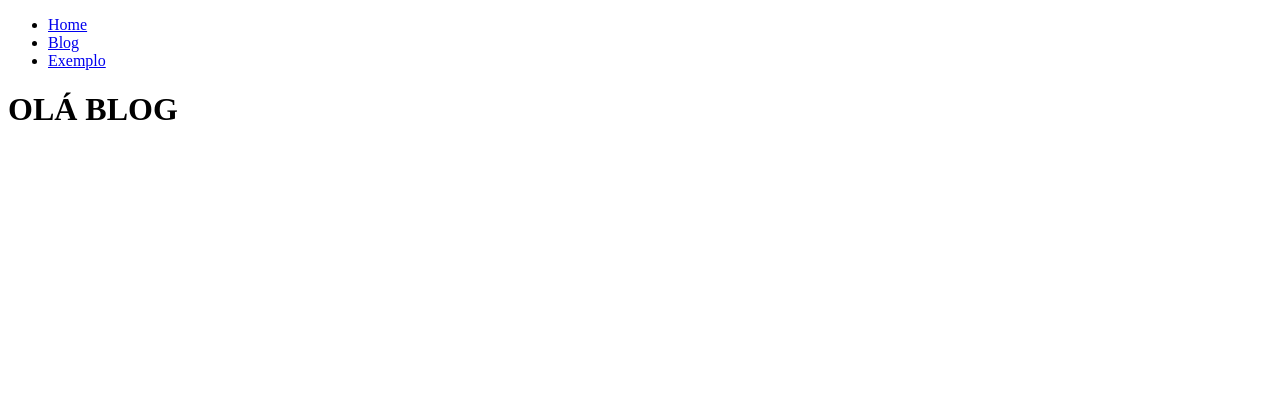
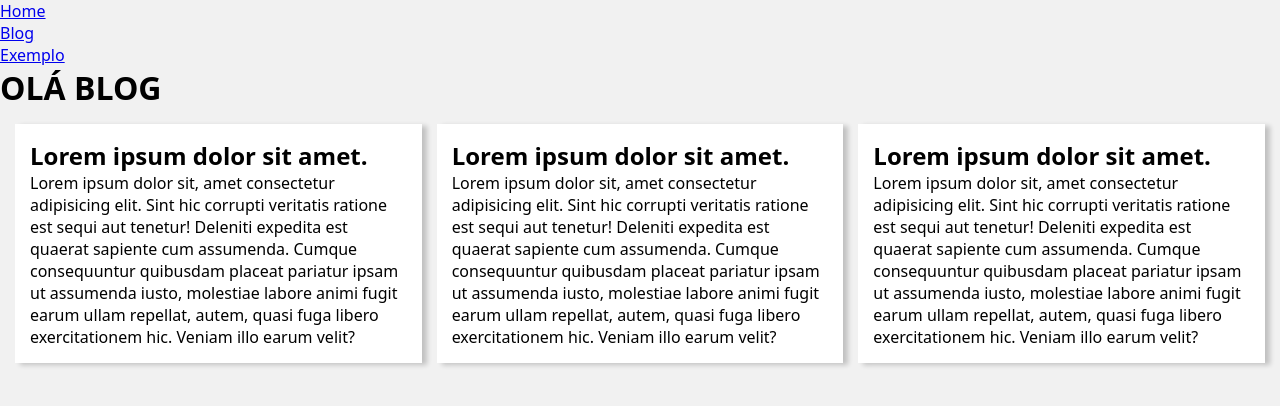
Before and after one commit to WesleyNog/Curso-Python, a Django app: page /blog/ in a window 1280 px wide. Shown: the top 406 px of the page. Run offline with Django 4.2, Linux system fonts and the light colour scheme.

Commit message:
Django CSS
Aplicando alguns CSS para exemplificar os templates do Django

```diff
--- a/Django/base/global/base.html
+++ b/Django/base/global/base.html
@@ -1,6 +1,11 @@
 {% include 'global/partials/head.html' %}
 {% include 'global/partials/menu.html' %}
 
-    <h1>{% block texto %} BASE {% endblock texto %}</h1>
+<h1>{% block texto %} BASE {% endblock texto %}</h1>
+
+<main class="content">
+    {% block posts %}{% endblock posts %}
+</main>
+
 </body>
 </html>
--- a/Django/base/global/partials/head.html
+++ b/Django/base/global/partials/head.html
@@ -4,6 +4,6 @@
     <meta charset="UTF-8">
     <meta name="viewport" content="width=device-width, initial-scale=1.0">
     <title>{{ title }}AULA DJANGO</title>
-    {% comment %} <link rel="stylesheet" href="{% static 'css/blue.css' %}"> {% endcomment %}
+    <link rel="stylesheet" href="{% static 'css/style.css' %}">
 </head>
 <body>
--- /dev/null
+++ b/Django/base/global/partials/postblock.html
@@ -0,0 +1,10 @@
+<article class="post">
+    <header>
+        <h2 class="post__title">
+            Lorem ipsum dolor sit amet.
+        </h2>
+    </header>
+    <div class="post__body">
+        Lorem ipsum dolor sit, amet consectetur adipisicing elit. Sint hic corrupti veritatis ratione est sequi aut tenetur! Deleniti expedita est quaerat sapiente cum assumenda. Cumque consequuntur quibusdam placeat pariatur ipsam ut assumenda iusto, molestiae labore animi fugit earum ullam repellat, autem, quasi fuga libero exercitationem hic. Veniam illo earum velit?
+    </div>
+</article>
--- a/Django/blog/templates/blog.html
+++ b/Django/blog/templates/blog.html
@@ -1,3 +1,8 @@
 {% extends 'global/base.html' %}
 
 {% block texto %} {{ text }} {% endblock texto %}
+{% block posts %}
+    {% include 'global/partials/postblock.html' %}
+    {% include 'global/partials/postblock.html' %}
+    {% include 'global/partials/postblock.html' %}
+{% endblock posts %}
--- /dev/null
+++ b/Django/home/static/css/style.css
@@ -0,0 +1,34 @@
+* {
+    margin: 0;
+    padding: 0;
+    box-sizing: border-box;
+}
+
+html {
+    font-size: 62.5%;
+}
+
+body {
+    font-size: 1.6rem;
+    background: #f1f1f1;
+    font-family: system-ui, -apple-system, BlinkMacSystemFont, 'Segoe UI', Roboto,
+    Oxygen, Ubuntu, Cantarell, 'Open Sans', 'Helvetica Neue', sans-serif;
+}
+
+.content {
+    display: grid;
+    gap: 1.5rem;
+    padding: 1.5rem;
+}
+
+.post {
+    background: #fff;
+    padding: 1.5rem;
+    box-shadow: 5px 2px 5px rgba(0, 0, 0, 20%);
+}
+
+@media (min-width: 600px) {
+    .content {
+        grid-template-columns: repeat(auto-fill, minmax(32rem, 1fr));
+    }
+}
```
Also changed, not shown: Django/home/static/css/blue.css (added).
